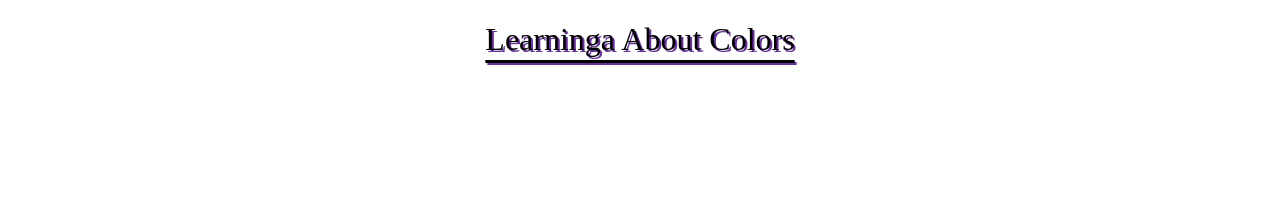
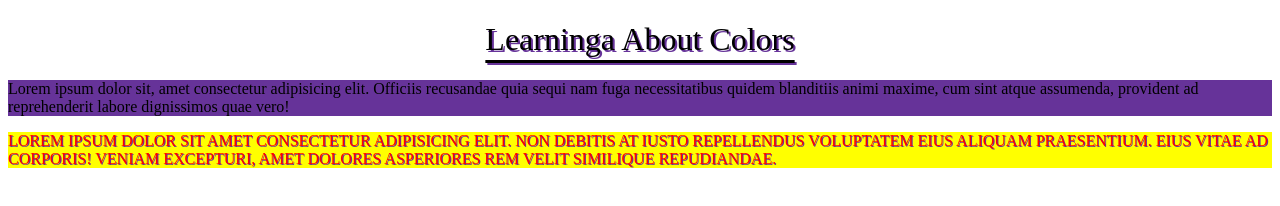
Before and after one commit to justarvind07/Web-dev-learning, a plain HTML site: page Day 8/index.html in a window 1280 px wide. Drawn offline with Linux system fonts and the light colour scheme.

Commit message:
update new

```diff
--- a/Day 8/index.html
+++ b/Day 8/index.html
@@ -9,6 +9,11 @@
 </head>
 <body>
     <h1 class="ln">learninga about colors</h1>
+    <div>
+        <p>Lorem ipsum dolor sit, amet consectetur adipisicing elit. Officiis recusandae quia sequi nam fuga necessitatibus quidem blanditiis animi maxime, cum sint atque assumenda, provident ad reprehenderit labore dignissimos quae vero!</p>
+
+        <p>Lorem ipsum dolor sit amet consectetur adipisicing elit. Non debitis at iusto repellendus voluptatem eius aliquam praesentium. Eius vitae ad corporis! Veniam excepturi, amet dolores asperiores rem velit similique repudiandae.</p>
+    </div>
 
 </body>
 </html>
--- a/Day 8/style.css
+++ b/Day 8/style.css
@@ -6,3 +6,14 @@
     text-decoration: underline;
     text-underline-offset: 10px;
 }
+/* this will seclect only 1st paragraph of div */
+div > p:nth-child(1){
+    background-color: rebeccapurple;
+}
+div > p:nth-child(2){
+    text-transform: uppercase;
+    background-color: yellow;
+    text-shadow: 1px 1px rebeccapurple;
+    font-weight: 60;
+    color: red;
+}
```
